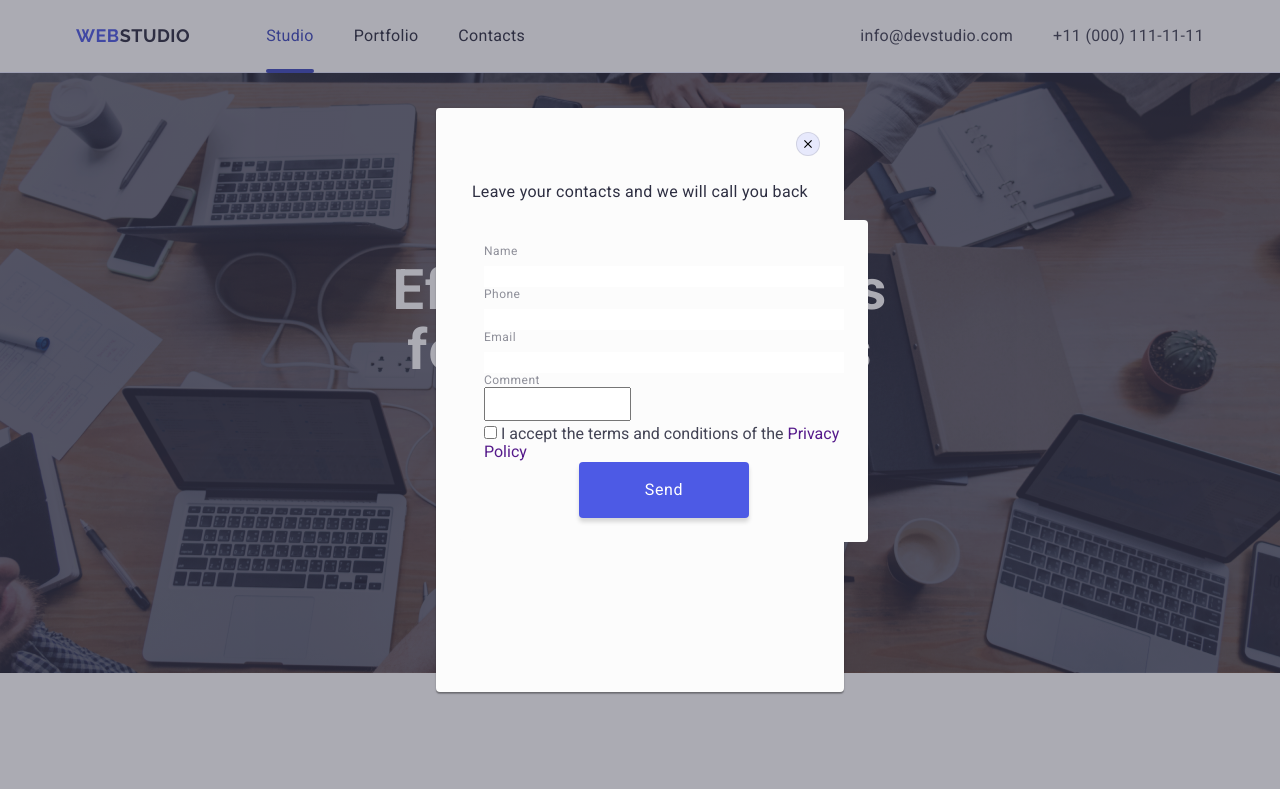
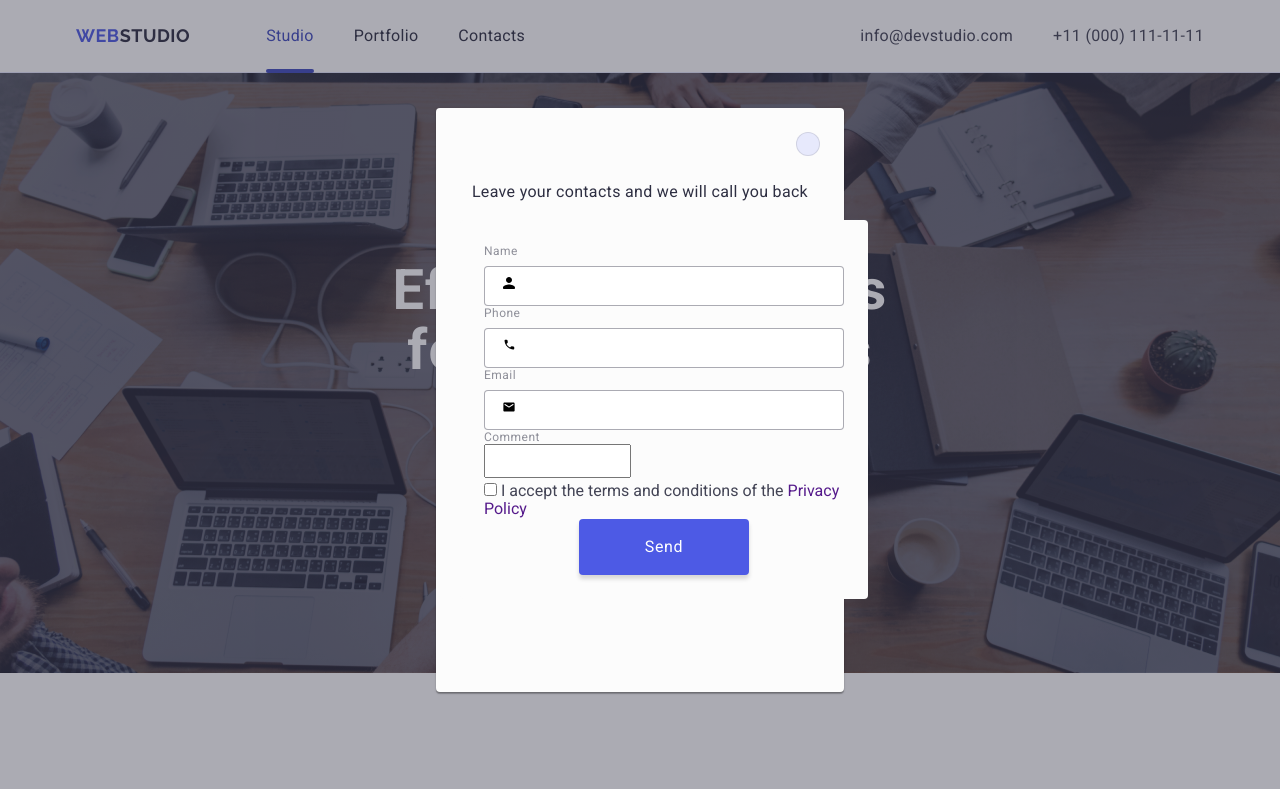
Before and after one commit to BaseOfExistence/goit-markup-hw-05, a plain HTML site: page index.html in a window 1280 px wide. Shown: the top 789 px of the page. Drawn offline with nearby package versions, Linux system fonts and the light colour scheme.

Commit message:
homework5 v0.7

```diff
--- a/css/style.css
+++ b/css/style.css
@@ -526,9 +526,12 @@ img{
 }
 .hero-input{
     display: block;
-    border: none;
+    border-radius: 4px;
+    border: 1px solid rgba(46, 47, 66, 0.40);
     width: 100%;
     height: 100%;
+    padding-left: 34px;
+    outline: transparent;
 }
 .hero-textarea{
     resize: none;
@@ -628,3 +631,19 @@ img{
 .hero-label-div{
     margin-bottom: 8px;
 }
+.hero-input-container{
+    position: relative;
+    width: 360px;
+    height: 40px;
+}
+.input-icon{
+    position: absolute;
+    top: 8px;
+    left: 16px;
+}
+.hero-input:focus{
+    border-color: var(--target);
+}
+.hero-input:focus + .input-icon{
+    fill: var(--target);
+}
--- a/index.html
+++ b/index.html
@@ -495,35 +495,44 @@
           <div class="hero-label-div">
             <label class="hero-label" for="user-name">Name</label>
           </div>
-          <div>
+          <div class="hero-input-container">
             <input
               class="hero-input"
               id="user-name"
               type="text"
               name="user-name"
             />
+            <svg class="input-icon" width="18" height="18">
+              <use href="./images/icons.svg#icon-person-black-18dp-1"></use>
+            </svg>
           </div>
           <div class="hero-label-div">
             <label class="hero-label" for="user-phone-number">Phone</label>
           </div>
-          <div>
+          <div class="hero-input-container">
             <input
               class="hero-input"
               id="user-phone-number"
               type="tel"
               name="user-phone-number"
             />
+            <svg class="input-icon" width="18" height="18">
+              <use href="./images/icons.svg#icon-phone-black-18dp-1"></use>
+            </svg>
           </div>
           <div class="hero-label-div">
             <label class="hero-label" for="user-email">Email</label>
           </div>
-          <div>
+          <div class="hero-input-container">
             <input
               class="hero-input"
               id="user-email"
               type="email"
               name="user-email"
             />
+            <svg class="input-icon" width="18" height="18">
+              <use href="./images/icons.svg#icon-email-black-18dp-1"></use>
+            </svg>
           </div>
           <label class="hero-label">
             Comment
```
